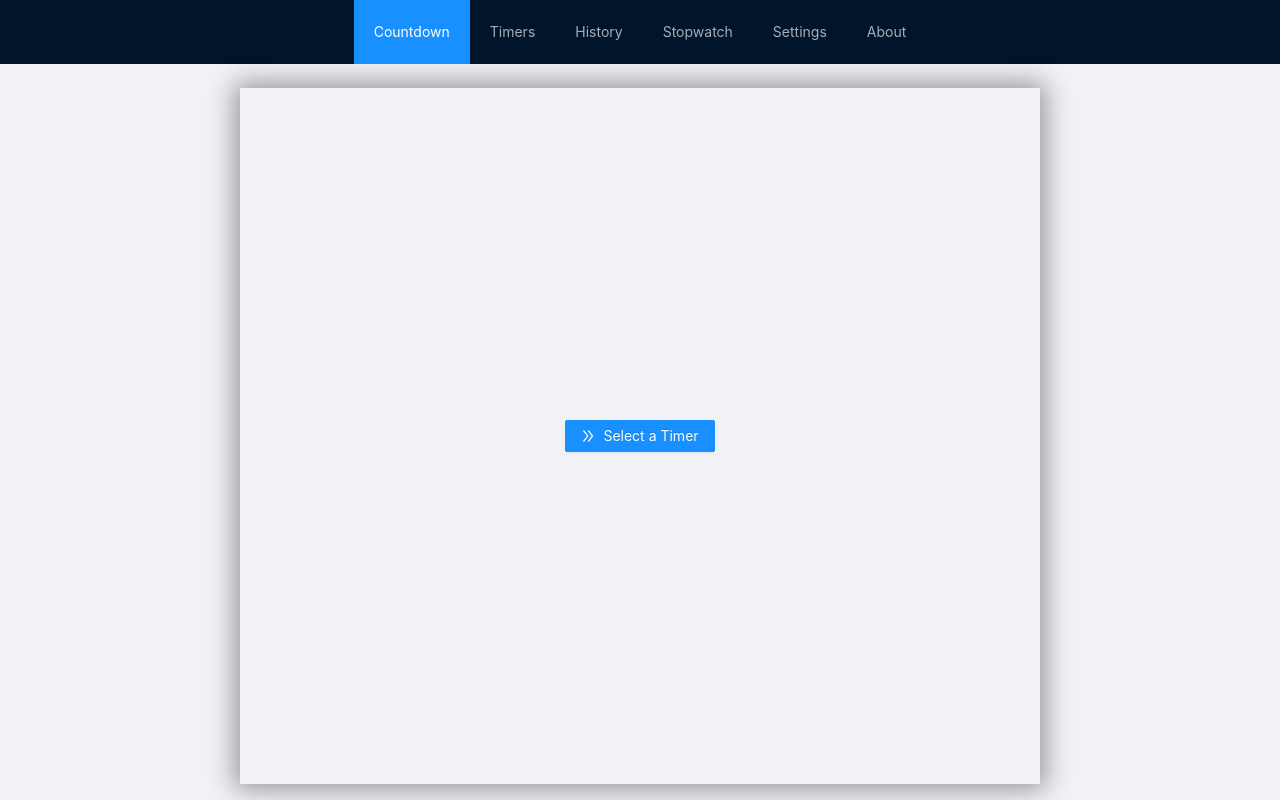
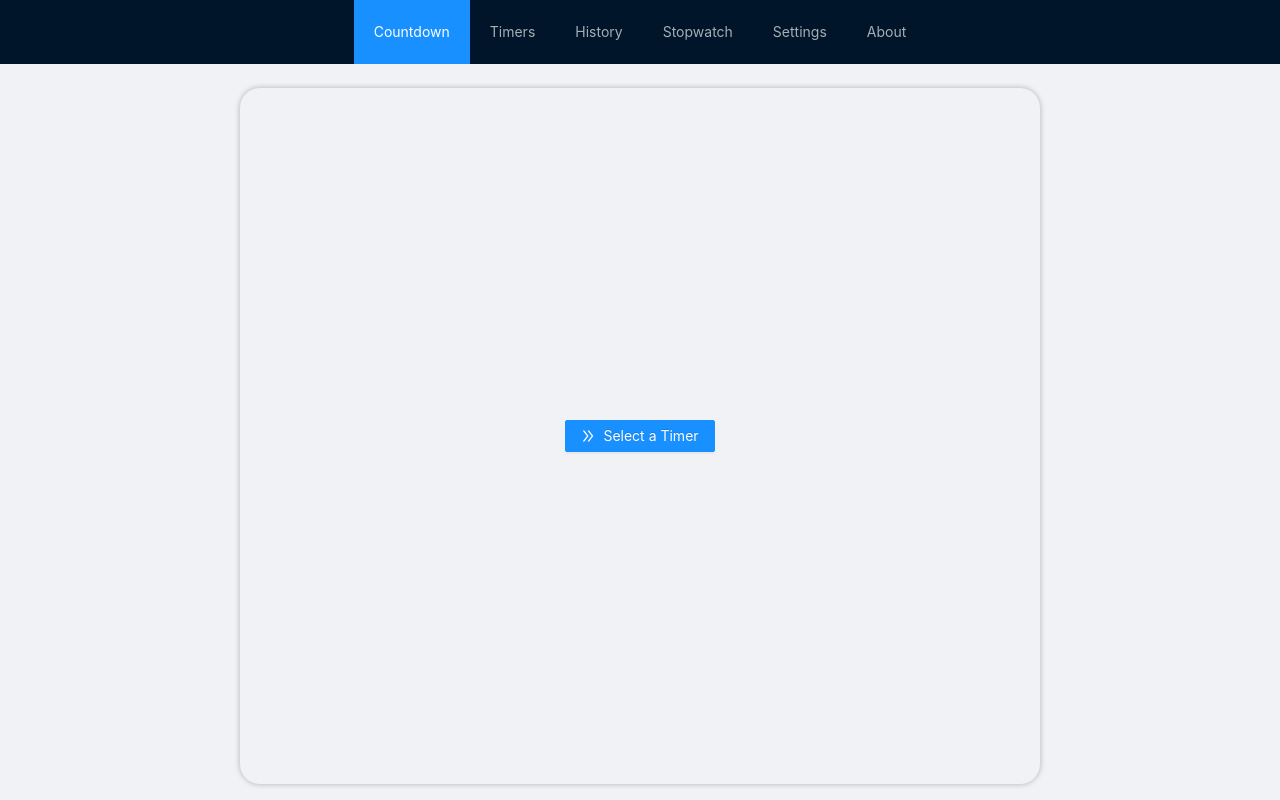
Before and after one commit to JasonDip/timer, a React (Create React App) app: page / in a window 1280 px wide. Built offline with nearby package versions, Linux system fonts and the light colour scheme.

Commit message:
decreased shadow

```diff
--- a/src/App.css
+++ b/src/App.css
@@ -29,11 +29,12 @@ html {
 
 .content {
     height: 100%;
-    -webkit-box-shadow: 0px 0px 25px 5px rgba(0, 0, 0, 0.39);
-    -moz-box-shadow: 0px 0px 25px 5px rgba(0, 0, 0, 0.39);
-    box-shadow: 0px 0px 25px 5px rgba(0, 0, 0, 0.39);
+    -webkit-box-shadow: 0px 0px 5px 1px rgba(0, 0, 0, 0.2);
+    -moz-box-shadow: 0px 0px 5px 1px rgba(0, 0, 0, 0.2);
+    box-shadow: 0px 0px 5px 1px rgba(0, 0, 0, 0.2);
     /* background: #ececec; */
     max-width: 800px;
+    border-radius: 20px;
 }
 
 .container {
```
